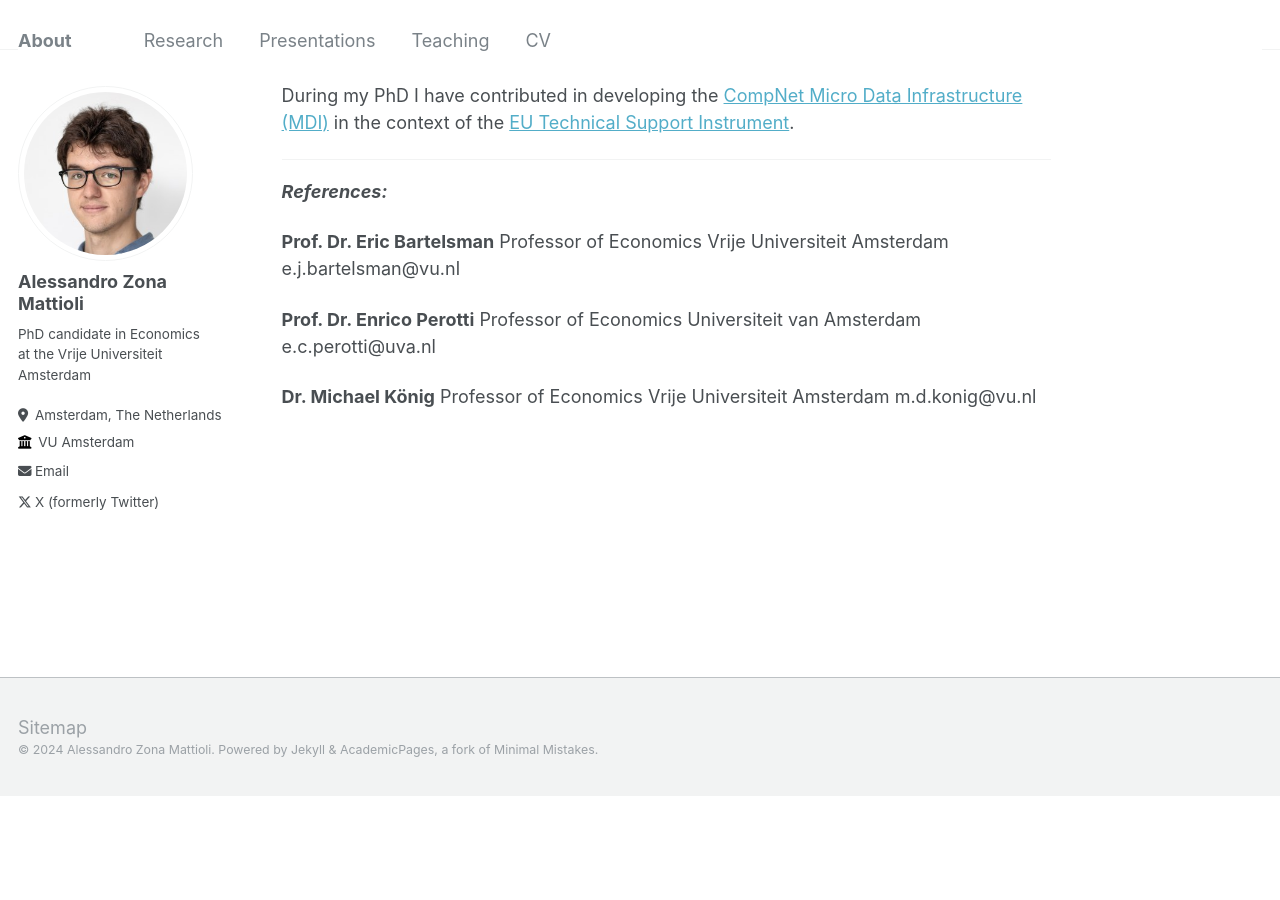
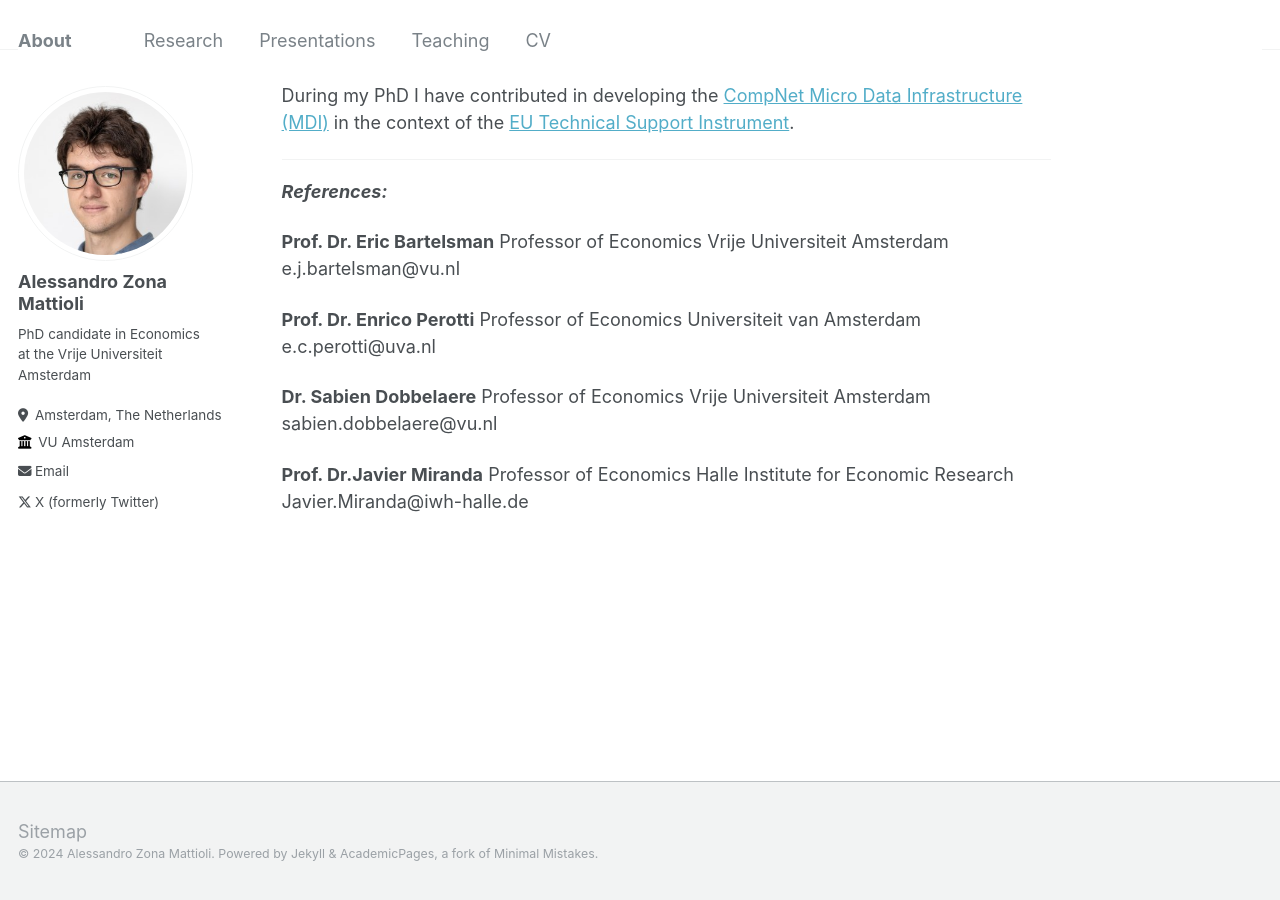
Before and after one commit to zmale/alessandrozonamattioli.github.io, a Jekyll site: the page built from _pages/about.md, in a window 1280 px wide and 900 px high, scrolled down 768 px. Built offline with Jekyll 4.4.1, drawn with Linux system fonts in a browser that asks for light colours; before the commit the page ends 1563 px from its top, so only the background shows below that.

Commit message:
Edit references

```diff
--- a/_pages/about.md
+++ b/_pages/about.md
@@ -33,7 +33,12 @@ Professor of Economics
 Universiteit van Amsterdam
 e.c.perotti@uva.nl
 
-**Dr. Michael König**
+**Dr. Sabien Dobbelaere**
 Professor of Economics
 Vrije Universiteit Amsterdam
-m.d.konig@vu.nl
+sabien.dobbelaere@vu.nl
+
+**Prof. Dr.Javier Miranda**
+Professor of Economics
+Halle Institute for Economic Research
+Javier.Miranda@iwh-halle.de
```
